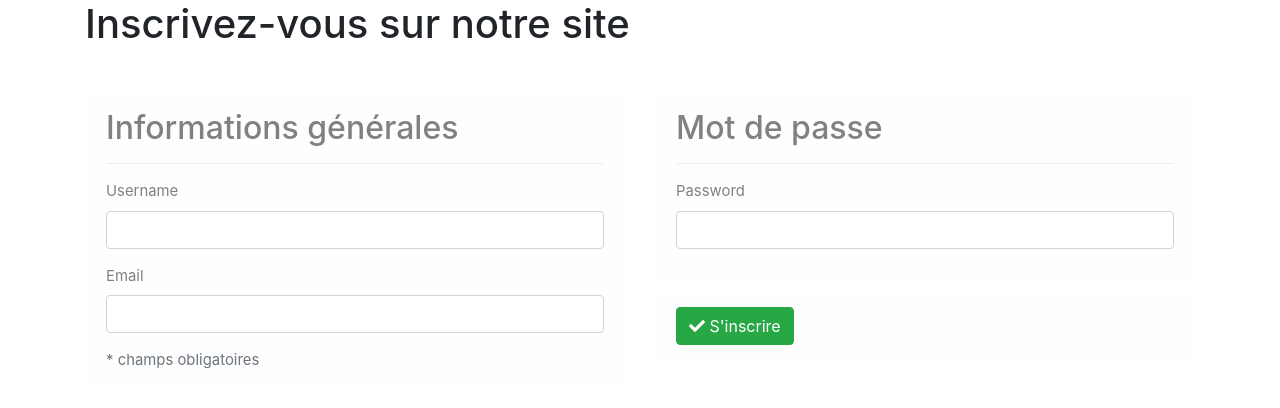
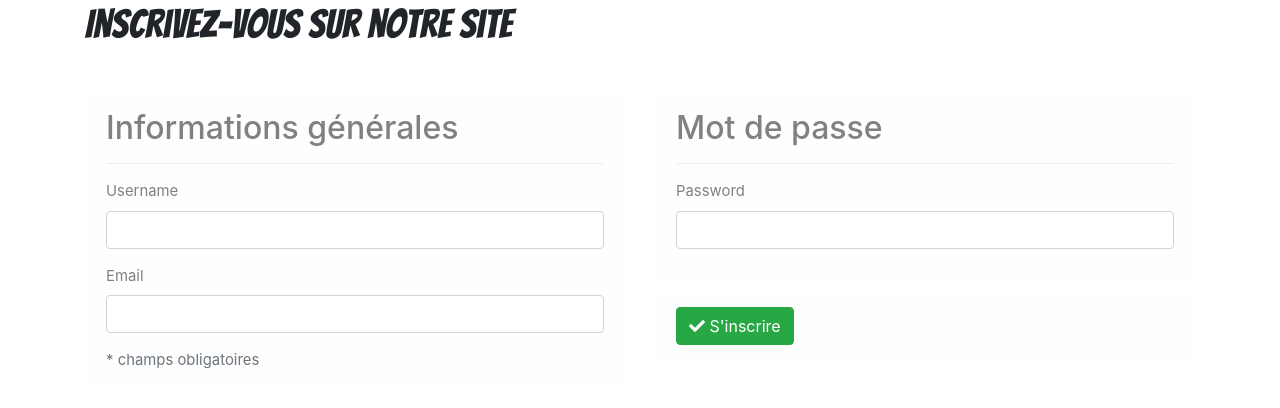
Before and after one commit to theoDELAS/Challenge-48h-B2, a Symfony app: template release/templates/account/registration.html.twig in a window 1280 px wide. Shown: the part 48-456 px from the top of the page. Run offline with Twig, Linux system fonts and the light colour scheme; the template is opened without the code that fills it, so the values that code supplies are empty; form fields are guessed from the names that the template uses; some libraries are stand-ins or nearby versions.

Commit message:
:lipstick: Attention les jeunes ! CSS en vu !

```diff
--- a/release/public/css/style.css
+++ b/release/public/css/style.css
@@ -220,3 +220,8 @@
     height: 400px;
     background-color: rgba(255, 255, 255, 0.6);
 }
+
+/*Global styles*/
+body{
+    font-family: 'bangers', cursive !important;
+}
--- a/release/templates/base.html.twig
+++ b/release/templates/base.html.twig
@@ -8,6 +8,7 @@
         <link rel="stylesheet" href="/css/style.css">
         <link rel="stylesheet" href="https://stackpath.bootstrapcdn.com/bootstrap/4.4.1/css/bootstrap.min.css" integrity="sha384-Vkoo8x4CGsO3+Hhxv8T/Q5PaXtkKtu6ug5TOeNV6gBiFeWPGFN9MuhOf23Q9Ifjh" crossorigin="anonymous">
         <link rel="stylesheet" href="https://use.fontawesome.com/releases/v5.3.1/css/all.css" integrity="sha384-mzrmE5qonljUremFsqc01SB46JvROS7bZs3IO2EmfFsd15uHvIt+Y8vEf7N7fWAU" crossorigin="anonymous">
+        <link href="https://fonts.googleapis.com/css2?family=Bangers&display=swap" rel="stylesheet">
 
         {% block stylesheets %}{% endblock %}
     </head>
```
Also changed, not shown: release/public/img/titre.png, 1 other file.
